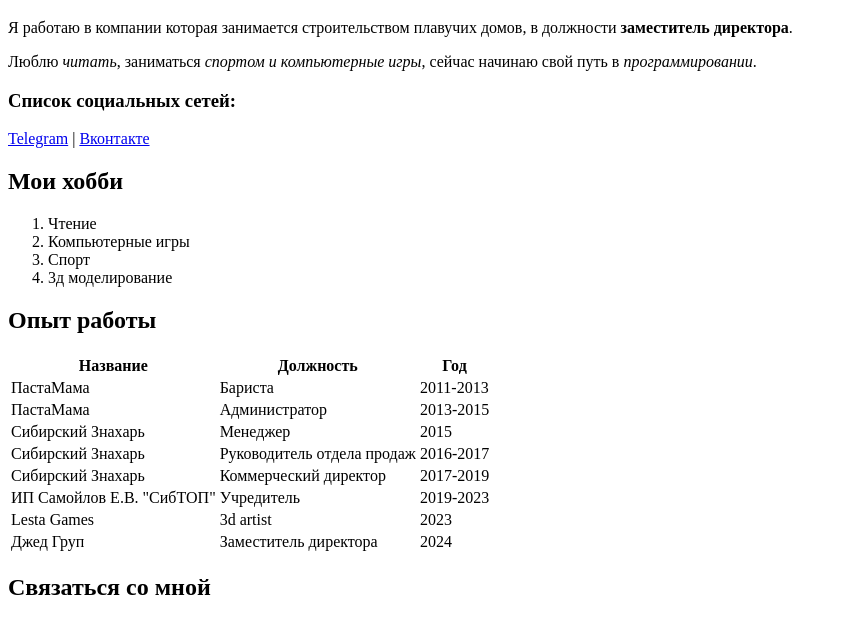
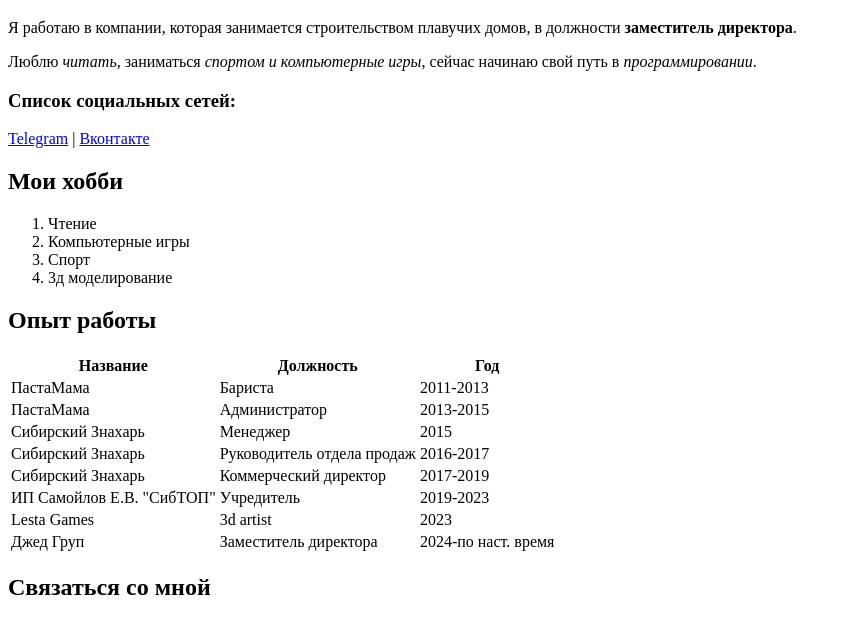
Before and after one commit to Evgeniy-3d/resume, a plain HTML site: page index.html in a window 1280 px wide. Shown: the part 298-916 px from the top of the page, without its empty margins (0-851 px from the left). Drawn offline with Linux system fonts and the light colour scheme.

Commit message:
Update index.html

```diff
--- a/index.html
+++ b/index.html
@@ -12,7 +12,7 @@
 <body>
     <img src="https://sun9-17.userapi.com/impg/N5juntpAp85Zb6ZtCLs-k6xWIohmn9HD6D2Y6A/Z72byaKxcls.jpg?size=429x676&quality=96&sign=358d8e7eac191ed5ed048218cd310e6b&type=album" width="300" alt="Самойлов Евгений">
     <h1>Евгений Самойлов</h1>
-    <p>Я работаю в компании которая занимается строительством плавучих домов, в должности <strong>заместитель директора</strong>.
+    <p>Я работаю в компании, которая занимается строительством плавучих домов, в должности <strong>заместитель директора</strong>.
     </p>
     <p>Люблю <em>читать</em>, заниматься <em>спортом и компьютерные игры</em>, сейчас начинаю свой путь в
         <em>программировании</em>.
@@ -78,7 +78,7 @@
             <tr>
                 <td>Джед Груп</td>
                 <td>Заместитель директора</td>
-                <td>2024</td>
+                <td>2024-по наст. время</td>
             </tr>
         </tbody>
     </table>
```
